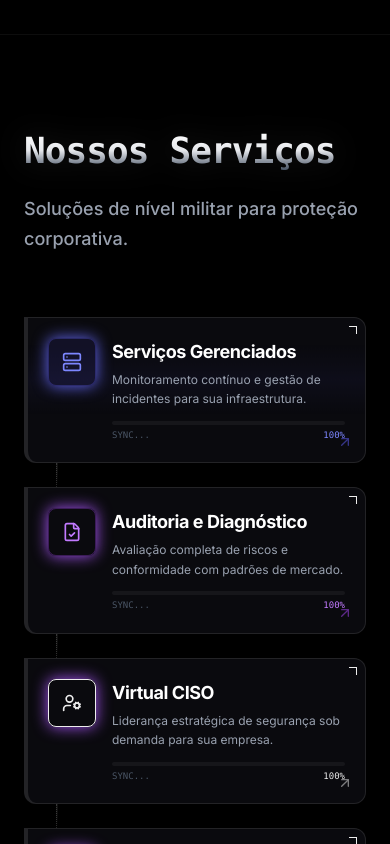
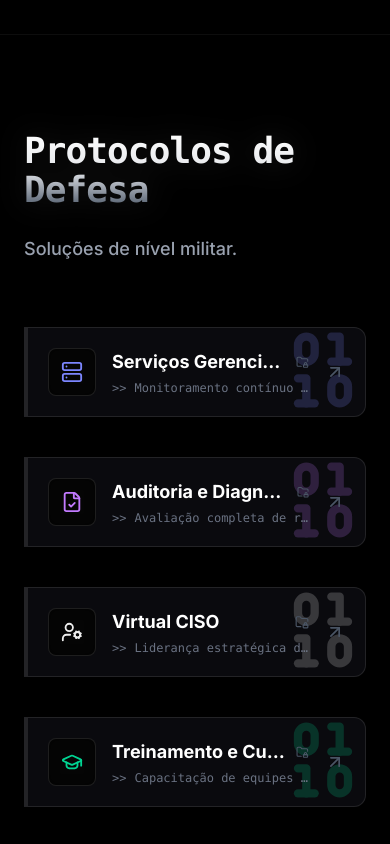
Before and after one commit to vitorfzp/Horizon-Secure, a Next.js app: page / in a window 390 px wide. Shown: the part 2280-3124 px from the top of the page. Built offline with nearby package versions, Linux system fonts and the light colour scheme.

Commit message:
style: fix binary icon colors in mobile cards

```diff
--- a/package.json
+++ b/package.json
@@ -9,6 +9,7 @@
     "lint": "eslint"
   },
   "dependencies": {
+    "framer-motion": "^12.23.25",
     "lucide-react": "^0.554.0",
     "next": "^16.0.8",
     "react": "^19.2.1",
--- a/src/app/globals.css
+++ b/src/app/globals.css
@@ -180,3 +180,9 @@ body {
   background: linear-gradient(180deg, #3730a3, #a855f7);
   border-radius: 10px;
 }
+/* Adicione isso ao final do arquivo globals.css */
+
+.mask-gradient-b {
+  mask-image: linear-gradient(to bottom, black 0%, transparent 100%);
+  -webkit-mask-image: linear-gradient(to bottom, black 0%, transparent 100%);
+}
--- /dev/null
+++ b/src/components/home/MobileCyberHUD.tsx
@@ -0,0 +1,111 @@
+"use client";
+import React, { useEffect, useState } from 'react';
+import { motion, useSpring, useTransform, animate } from 'framer-motion';
+import { ShieldCheck, Lock, Activity, ScanLine } from 'lucide-react';
+
+const ScrollingCryptoBackground = () => {
+  const [hashes, setHashes] = useState<string[]>([]);
+  useEffect(() => {
+    const generateHash = () => Array(16).fill(0).map(() => Math.random().toString(16).substr(2, 2).toUpperCase()).join(' ');
+    setHashes(Array(12).fill(0).map(generateHash));
+  }, []);
+
+  return (
+    <div className="absolute inset-0 overflow-hidden opacity-[0.07] pointer-events-none select-none font-mono text-[10px] leading-tight text-indigo-500">
+      <motion.div
+        animate={{ y: ["0%", "-50%"] }}
+        transition={{ repeat: Infinity, duration: 15, ease: "linear" }}
+      >
+        {hashes.length > 0 && hashes.concat(hashes).map((hash, i) => (
+          <div key={i} className="whitespace-nowrap">{hash}</div>
+        ))}
+      </motion.div>
+    </div>
+  );
+};
+
+const AnimatedCounter = ({ from, to }: { from: number; to: number }) => {
+  const count = useSpring(from, { stiffness: 50, damping: 20 });
+  const rounded = useTransform(count, (latest) => Math.round(latest));
+  const [display, setDisplay] = useState(from);
+
+  useEffect(() => {
+    const controls = animate(count, to, { duration: 2.5 });
+    return controls.stop;
+  }, [count, to]);
+
+  useEffect(() => rounded.on("change", setDisplay), [rounded]);
+
+  return <span>{display}%</span>;
+};
+
+export function MobileCyberHUD() {
+  return (
+    <div className="md:hidden w-full max-w-sm mx-auto my-8 relative group">
+      <div className="absolute -inset-0.5 bg-gradient-to-r from-indigo-500 to-purple-600 rounded-2xl opacity-30 blur-md group-hover:opacity-60 transition duration-1000"></div>
+
+      <div className="relative bg-[#050505] border border-white/10 rounded-2xl overflow-hidden shadow-2xl">
+        <div className="bg-white/5 px-4 py-2 flex justify-between items-center border-b border-white/5">
+           <div className="flex gap-1.5">
+             <div className="w-2.5 h-2.5 rounded-full bg-red-500/80 animate-pulse"></div>
+             <div className="w-2.5 h-2.5 rounded-full bg-yellow-500/80"></div>
+             <div className="w-2.5 h-2.5 rounded-full bg-green-500/80"></div>
+           </div>
+           <div className="text-[9px] font-mono text-gray-500 uppercase flex items-center gap-1">
+             <ScanLine size={10} /> System v4.0.2
+           </div>
+        </div>
+
+        <div className="p-4 space-y-3 relative">
+           <ScrollingCryptoBackground />
+
+           <div className="relative bg-[#0A0A0E]/90 backdrop-blur-sm border border-indigo-500/30 rounded-xl p-5 overflow-hidden">
+              <motion.div
+                className="absolute inset-[-50%] bg-gradient-to-t from-indigo-500/10 via-transparent to-transparent pointer-events-none rounded-full"
+                animate={{ rotate: 360 }}
+                transition={{ repeat: Infinity, duration: 4, ease: "linear" }}
+              />
+              <div className="flex justify-between items-center relative z-10">
+                 <div className="flex items-center gap-3">
+                    <div className="p-2 bg-indigo-500/10 rounded-lg border border-indigo-500/20 text-indigo-400">
+                       <Activity size={20} />
+                    </div>
+                    <div>
+                       <div className="text-[10px] text-gray-400 font-mono uppercase tracking-widest">Status</div>
+                       <div className="text-white font-black text-lg tracking-wide flex items-center gap-2">
+                          OPERACIONAL
+                          <span className="w-2 h-2 bg-green-500 rounded-full animate-ping"></span>
+                       </div>
+                    </div>
+                 </div>
+              </div>
+           </div>
+
+           <div className="grid grid-cols-2 gap-3 relative z-10">
+              {/* CARD ESQUERDA (VERDE) */}
+              <div className="bg-[#0A0A0E]/90 border border-white/10 rounded-xl p-4 flex flex-col items-center justify-center text-center relative overflow-hidden">
+                 <div className="absolute top-0 left-0 w-full h-[1px] bg-gradient-to-r from-transparent via-emerald-500 to-transparent opacity-50"></div>
+                 <ShieldCheck className="text-emerald-400 mb-2" size={28} />
+
+                 {/* CORREÇÃO DA COR: Agora é verde (emerald-400) */}
+                 <div className="text-2xl font-bold text-emerald-400 mb-1">
+                    <AnimatedCounter from={0} to={100} />
+                 </div>
+                 <div className="text-[9px] text-gray-500 uppercase tracking-wider font-mono">PROTEÇÃO</div>
+              </div>
+
+              {/* CARD DIREITA (ROXO) */}
+              <div className="bg-[#0A0A0E]/90 border border-white/10 rounded-xl p-4 flex flex-col items-center justify-center text-center relative overflow-hidden">
+                 <div className="absolute top-0 left-0 w-full h-[1px] bg-gradient-to-r from-transparent via-purple-500 to-transparent opacity-50"></div>
+                 <Lock className="text-purple-400 mb-2" size={28} />
+
+                 {/* CORREÇÃO DA COR: Agora é roxo (purple-400) */}
+                 <div className="text-2xl font-bold text-purple-400 mb-1">AES-256</div>
+                 <div className="text-[9px] text-gray-500 uppercase tracking-wider font-mono">CRIPTO</div>
+              </div>
+           </div>
+        </div>
+      </div>
+    </div>
+  );
+}
--- a/src/components/home/ServicesSection.tsx
+++ b/src/components/home/ServicesSection.tsx
@@ -1,12 +1,13 @@
 "use client";
 import React, { useState, useEffect } from "react";
-import { Plus, ArrowUpRight } from "lucide-react";
+import { Plus, ArrowUpRight, FolderLock, Binary } from "lucide-react";
 import { SectionTitle } from "@/components/ui/SectionTitle";
 import { ServiceModal } from "@/components/ui/ServiceModal";
 import { servicesData } from "@/data/services";
 import { Service } from "@/types";
 import { Reveal } from "@/components/ui/Reveal";
 import { HackerText } from "@/components/ui/HackerText";
+import { TacticalTap } from "@/components/ui/TacticalTap";
 
 interface ServiceCardProps {
   service: Service;
@@ -14,7 +15,7 @@ interface ServiceCardProps {
   index: number;
 }
 
-// --- CARD DESKTOP ---
+// --- DESKTOP (MANTIDO IGUAL - PREMIUM) ---
 const DesktopServiceCard = ({ service, onOpen }: ServiceCardProps) => {
   const Icon = service.icon;
   const color = service.color;
@@ -27,9 +28,7 @@ const DesktopServiceCard = ({ service, onOpen }: ServiceCardProps) => {
           ? "239,68,68"
           : color === "emerald"
             ? "16,185,129"
-            : color === "cyan"
-              ? "6,182,212"
-              : "59,130,246";
+            : "6,182,212";
 
   return (
     <div
@@ -64,102 +63,58 @@ const DesktopServiceCard = ({ service, onOpen }: ServiceCardProps) => {
             {service.shortDesc}
           </p>
         </div>
-        <div className="flex items-center gap-2 border-t border-white/5 pt-6">
-          <span
-            className={`font-mono text-[10px] tracking-wider uppercase text-${color}-400/70 group-hover:text-${color}-400 flex items-center gap-1 transition-colors`}
-          >
-            <span
-              className={`h-1.5 w-1.5 rounded-full bg-${color}-500 animate-pulse`}
-            ></span>
-            Sistema Ativo
-          </span>
-          <ArrowUpRight
-            size={14}
-            className="ml-auto transform text-gray-600 transition-colors group-hover:translate-x-1 group-hover:-translate-y-1 group-hover:text-white"
-          />
-        </div>
       </div>
     </div>
   );
 };
 
-// --- CARD MOBILE ---
-const MobileServiceCard = ({ service, onOpen, index }: ServiceCardProps) => {
+// --- MOBILE (CORRIGIDO: Cores dos binários ajustadas) ---
+const MobileServiceCard = ({ service, onOpen }: ServiceCardProps) => {
   const Icon = service.icon;
   const color = service.color;
-  const [mounted, setMounted] = useState(false);
-
-  useEffect(() => {
-    const timer = setTimeout(() => setMounted(true), 10);
-    return () => clearTimeout(timer);
-  }, []);
 
   return (
-    <div
-      className="group relative mb-6 last:mb-0 md:hidden"
+    <TacticalTap
+      className="mb-4 block w-full md:hidden"
       onClick={() => onOpen(service)}
     >
-      {index !== Object.keys(servicesData).length - 1 && (
-        <div className="absolute bottom-[-24px] left-8 z-0 h-[24px] w-[2px] border-l border-dotted border-white/20 bg-gradient-to-b from-white/10 to-transparent"></div>
-      )}
-
       <div
-        className={`relative overflow-hidden rounded-r-xl rounded-bl-xl border border-l-4 border-white/10 bg-[#0A0A0E] p-5 shadow-[0_0_15px_rgba(0,0,0,0.5)] transition-transform duration-200 active:scale-[0.98] border-l-${color}-500`}
+        className={`relative border-l-4 bg-[#0A0A0E] border-l-${color}-500 group overflow-hidden rounded-r-xl border-y border-r border-white/10 p-5`}
       >
-        <div
-          className={`absolute inset-0 bg-gradient-to-b from-transparent via-${color}-500/10 pointer-events-none h-[50%] w-full animate-[scanline_3s_linear_infinite] to-transparent opacity-50`}
-        ></div>
-        <div className="absolute top-0 right-0 p-2">
-          <div
-            className={`h-2 w-2 border-t border-r border-${color}-500`}
-          ></div>
+        {/* Fundo decorativo "Tech" - CORRIGIDO AQUI */}
+        {/* Usamos text-{color}-400 para garantir a cor vibrante e aumentamos a opacity para 20 */}
+        <div className="pointer-events-none absolute top-0 right-0 translate-x-2 -translate-y-2 transform opacity-20">
+          <Binary size={100} className={`text-${color}-400`} />
         </div>
 
-        <div className="relative z-10 flex items-start gap-4">
+        <div className="relative z-10 flex items-center gap-4">
+          {/* Ícone Estilizado como "Chip" */}
           <div
-            className={`flex h-12 w-12 shrink-0 items-center justify-center bg-${color}-500/10 border border-${color}-500/30 rounded-lg shadow-[0_0_15px_rgba(var(--tw-shadow-color),0.3)]`}
-            style={
-              {
-                "--tw-shadow-color": color === "indigo" ? "#6366f1" : "#a855f7",
-              } as React.CSSProperties
-            }
+            className={`flex h-12 w-12 shrink-0 items-center justify-center rounded-lg border border-white/10 bg-[#050505] shadow-[inset_0_0_10px_rgba(0,0,0,0.5)]`}
           >
-            <Icon size={20} className={`text-${color}-400`} />
+            <Icon size={22} className={`text-${color}-400`} />
           </div>
 
-          <div className="flex-1">
+          <div className="min-w-0 flex-1">
             <div className="mb-1 flex items-center justify-between">
-              <h3 className="text-lg font-bold tracking-tight text-white">
+              <h3 className="truncate pr-2 text-lg font-bold text-white">
                 {service.title}
               </h3>
-              <div
-                className={`h-1.5 w-1.5 rounded-full bg-${color}-500 animate-ping`}
-              ></div>
+              <FolderLock size={14} className="text-gray-600" />
             </div>
-            <p className="mb-3 text-xs leading-relaxed text-gray-400">
+            <p className="truncate font-mono text-xs text-gray-500">
+              <span className={`text-${color}-500/50 mr-2`}>&gt;&gt;</span>
               {service.shortDesc}
             </p>
-            <div className="flex h-1 w-full items-center overflow-hidden rounded-full bg-white/5">
-              <div
-                className={`h-full bg-${color}-500/50 w-0 transition-all duration-[1500ms] ease-out`}
-                style={{ width: mounted ? "100%" : "0%" }}
-              ></div>
-            </div>
-            <div className="mt-1 flex justify-between">
-              <span className="font-mono text-[9px] text-gray-600 uppercase">
-                Sync...
-              </span>
-              <span className={`font-mono text-[9px] text-${color}-400`}>
-                100%
-              </span>
-            </div>
+          </div>
+
+          {/* Seta de Ação */}
+          <div className="text-gray-600 transition-colors group-hover:text-white">
+            <ArrowUpRight size={20} />
           </div>
         </div>
-        <div className="absolute right-0 bottom-0 p-3 opacity-50 transition-opacity group-hover:opacity-100">
-          <ArrowUpRight size={16} className={`text-${color}-500`} />
-        </div>
       </div>
-    </div>
+    </TacticalTap>
   );
 };
 
@@ -175,8 +130,8 @@ export function ServicesSection() {
       >
         <div className="bg-grid-pattern pointer-events-none absolute inset-0 opacity-[0.05]"></div>
         <div className="relative z-10 mx-auto max-w-7xl px-6">
-          <SectionTitle subtitle="Soluções de nível militar para proteção corporativa.">
-            <HackerText text="Nossos Serviços" speed={60} />
+          <SectionTitle subtitle="Soluções de nível militar.">
+            <HackerText text="Protocolos de Defesa" speed={60} />
           </SectionTitle>
           <div className="grid grid-cols-1 gap-6 md:grid-cols-2 lg:grid-cols-3">
             {servicesList.map((service, index) => (
--- /dev/null
+++ b/src/components/ui/TacticalTap.tsx
@@ -0,0 +1,33 @@
+"use client";
+import React from 'react';
+import { motion } from 'framer-motion';
+
+interface TacticalTapProps {
+  children: React.ReactNode;
+  className?: string;
+  onClick?: () => void;
+}
+
+export const TacticalTap = ({ children, className = "", onClick }: TacticalTapProps) => {
+  return (
+    <motion.div
+      className={`relative inline-block ${className}`}
+      onClick={onClick}
+      whileTap={{ scale: 0.95 }}
+      whileHover={{ scale: 1.02 }}
+      transition={{ type: "spring", stiffness: 400, damping: 10 }}
+    >
+      {/* Efeito de Scanline que passa rápido ao clicar */}
+      <motion.div
+        className="absolute inset-0 bg-white/10 skew-x-12 pointer-events-none"
+        initial={{ x: '-100%', opacity: 0 }}
+        whileTap={{
+          x: ['100%', '-100%'],
+          opacity: [0, 0.5, 0],
+          transition: { duration: 0.3 }
+        }}
+      />
+      {children}
+    </motion.div>
+  );
+};
```
Also changed, not shown: 1 other file (tests, documents, lock files or other folders).
